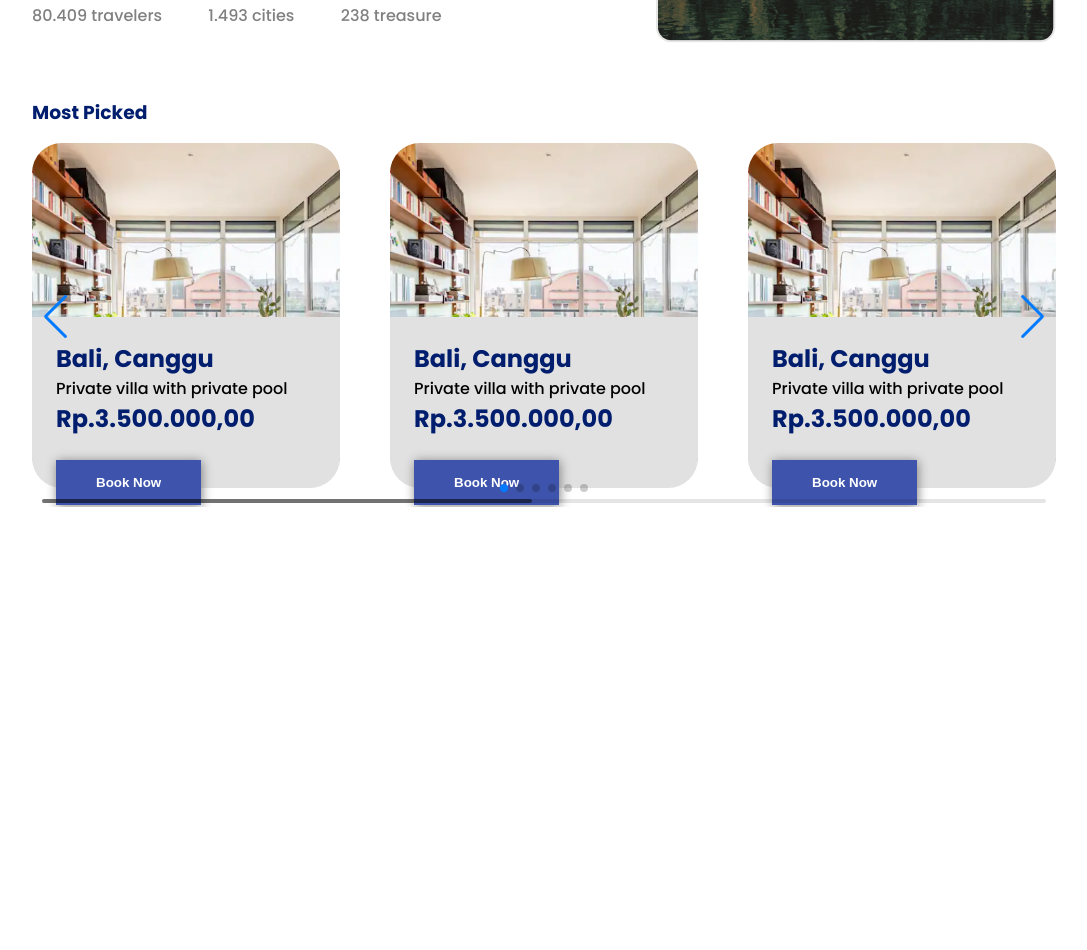
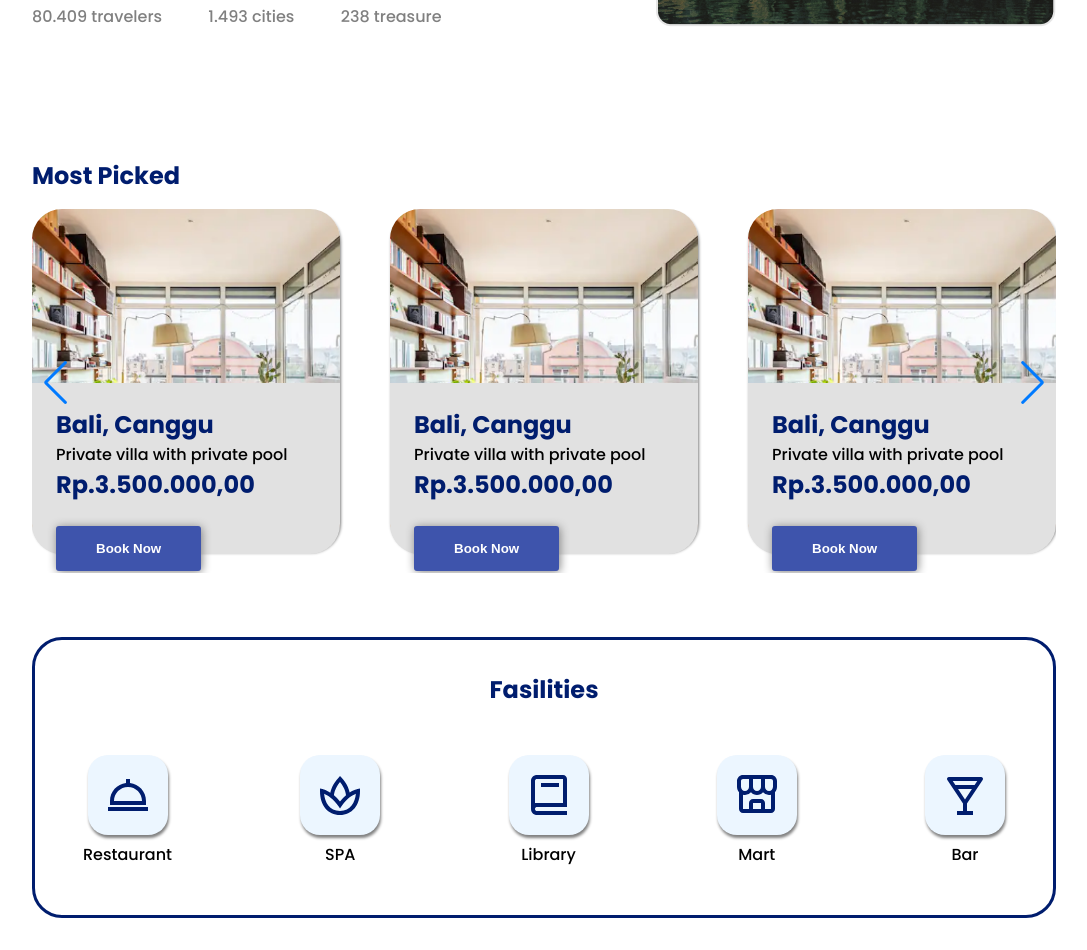
Before and after one commit to gungdikaebs/twice-dey, a React (Vite) app: page / in a window 1280 px wide. Shown: the part 500-1450 px from the top of the page, without its empty margins (96-1183 px from the left). Before the commit the page ends 1350 px from the top, so only its background shows below. Built offline with nearby package versions, Linux system fonts and the light colour scheme.

Commit message:
Section Fasilities

```diff
--- a/src/App.css
+++ b/src/App.css
@@ -20,8 +20,16 @@ body {
     padding: 15px 40px 15px 40px;
     margin: 1.5rem 0;
     border: none;
+    border-radius: 3px;
 
     box-shadow: 1px 1px 10px var(--desc-color);
     color: white;
     background-color: var(--button-color);
 }
+.button:hover {
+    color: rgb(185, 185, 185);
+    background-color: #253471;
+
+    box-shadow: 1px 1px 8px var(--desc-color);
+    transition: ease-in 0.1s;
+}
--- a/src/App.jsx
+++ b/src/App.jsx
@@ -2,6 +2,7 @@ import "./App.css";
 import Hero from "./component/Hero/Hero";
 import MostPicked from "./component/MostPicked/MostPicked";
 import Navbar from "./component/Navbar/Navbar";
+import Fasilities from "./component/Fasilities/Fasilities";
 
 function App() {
   return (
@@ -9,6 +10,7 @@ function App() {
       <Navbar />
       <Hero />
       <MostPicked/>
+      <Fasilities/>
     </>
   );
 }
--- /dev/null
+++ b/src/component/Fasilities/Fasilities.css
@@ -0,0 +1,46 @@
+.container-fasilities {
+    width: 80%;
+    padding: 2rem 0;
+    margin: auto;
+    overflow-x: hidden;
+  }
+  .container-fasilities .wrapper {
+    border: 3px solid var(--primary-color);
+    border-radius: 30px;
+  }
+
+  .container-fasilities .title {
+    color: var(--primary-color);
+    text-align: center;
+    margin: 2rem;
+  }
+
+
+  /* start style icons */
+  .container-fasilities .fasility-icons {
+    display: flex;
+    justify-content: space-between;
+    text-align: center;
+    margin: 2rem;
+  }
+  .container-fasilities .fasility-icons .icons {
+    margin: 0.5rem;
+    padding: 0.5rem;
+  }
+  .container-fasilities .fasility-icons .icon {
+    width: 5rem;
+    height: auto;
+    padding: 1rem;
+
+    box-shadow: 1px 3px 3px var(--desc-color);
+    border-radius: 20px;
+
+    color: var(--primary-color);
+    background-color: #ECF6FF;
+  }
+  .container-fasilities .fasility-icons .icon:hover {
+    transition: ease-in 0.1s;
+    color: white;
+    background-color: var(--primary-color);
+  }
+  /* end style icons */
--- /dev/null
+++ b/src/component/Fasilities/Fasilities.jsx
@@ -0,0 +1,40 @@
+import React from "react";
+import "./Fasilities.css";
+import { BiDish, BiSpa, BiBook, BiStoreAlt, BiDrink } from "react-icons/bi";
+
+
+const Fasilities = () => {
+    return (
+        <section className="fasilities">
+            <div className="container-fasilities">
+                <div className="wrapper">
+                    <h2 className="title">Fasilities</h2>
+                    <div className="fasility-icons">
+                        <div className="icons">
+                            <BiDish className="icon"/>
+                            <p className="desc">Restaurant</p>
+                        </div>
+                        <div className="icons">
+                            <BiSpa className="icon"/>
+                            <p className="desc">SPA</p>
+                        </div>
+                        <div className="icons">
+                            <BiBook className="icon"/>
+                            <p className="desc">Library</p>
+                        </div>
+                        <div className="icons">
+                            <BiStoreAlt className="icon"/>
+                            <p className="desc">Mart</p>
+                        </div>
+                        <div className="icons">
+                            <BiDrink className="icon"/>
+                            <p className="desc">Bar</p>
+                        </div>
+                    </div>
+                </div>
+            </div>
+        </section>
+    );
+};
+
+export default Fasilities;
--- a/src/component/Hero/Hero.css
+++ b/src/component/Hero/Hero.css
@@ -1,10 +1,7 @@
 .container-hero {
     width: 80%;
     display: flex;
-    /* justify-content: center; */
-    /* border: 1px solid; */
-    margin-top: 2rem;
-    padding-top: 3rem;
+    padding: 2rem 0;
     margin: auto;
 }
 
@@ -29,14 +26,13 @@
 }
 
 .container-hero .left .hero-icons {
-    margin-top: 3.5rem;
+    margin-top: 3rem;
     display: flex;
     justify-content: space-between;
-    /* align-items: center; */
+    height: auto;
 }
 
 .container-hero .left .hero-icons .desc {
-    /* max-width: 5rem; */
     width: 100%;
     text-align: center;
 }
--- a/src/component/Hero/Hero.jsx
+++ b/src/component/Hero/Hero.jsx
@@ -5,7 +5,7 @@ import hero_img from "../../assets/hero_img.png";
 
 const Hero = () => {
   return (
-    <section className="Hero">
+    <section className="hero">
       <div className="container-hero">
         <div className="left">
           <h1 className="title">Forget Busy Work, Start Next vacation</h1>
@@ -16,36 +16,15 @@ const Hero = () => {
           <button className="button">Show Me Now</button>
           <div className="hero-icons">
             <div className="icons">
-              <BiUserPin
-                className="icon"
-                style={{
-                  width: "100%",
-                  height: "40",
-                  color: "var(--primary-color)",
-                }}
-              />
+              <BiUserPin className="icon"/>
               <p className="desc">80.409 travelers</p>
             </div>
             <div className="icons">
-              <BiMap
-                className="icon"
-                style={{
-                  width: "100%",
-                  height: "40",
-                  color: "var(--primary-color)",
-                }}
-              />
+              <BiMap className="icon"/>
               <p className="desc">1.493 cities</p>
             </div>
             <div className="icons">
-              <BiCamera
-                className="icon"
-                style={{
-                  width: "100%",
-                  height: "40",
-                  color: "var(--primary-color)",
-                }}
-              />
+              <BiCamera className="icon"/>
               <p className="desc">238 treasure</p>
             </div>
           </div>
--- a/src/component/MostPicked/MostPicked.css
+++ b/src/component/MostPicked/MostPicked.css
@@ -1,13 +1,7 @@
 .container-mostpicked {
   width: 80%;
-  /* display: flex; */
-  /* justify-content: center; */
-  /* border: 10px solid; */
-  margin-top: 2rem;
-  padding-top: 3rem;
+  padding: 2rem 0;
   margin: auto;
-
-  height: 100vh;
 }
 
 .container-mostpicked .title,
@@ -20,6 +14,7 @@
   width: 100%;
   height: 100%;
   border-radius: 30px;
+  box-shadow: 1px 3px 3px var(--desc-color);
 }
 .container-mostpicked .mostpicked-images .container-description {
   position: absolute;
--- a/src/component/MostPicked/MostPicked.jsx
+++ b/src/component/MostPicked/MostPicked.jsx
@@ -6,19 +6,19 @@ import { Swiper, SwiperSlide } from "swiper/react";
 // Import Swiper styles
 import "swiper/css";
 import "swiper/css/navigation";
-import "swiper/css/pagination";
-import "swiper/css/scrollbar";
+// import "swiper/css/pagination";
+// import "swiper/css/scrollbar";
 
 // import required modules
-import { Navigation, Pagination, Scrollbar, A11y } from "swiper/modules";
+import { Navigation } from "swiper/modules";
 
 const MostPicked = () => {
   return (
     <section className="mostpicked">
       <div className="container-mostpicked">
-        <h3 className="title">Most Picked</h3>
+        <h2 className="title">Most Picked</h2>
         <Swiper
-          modules={[Navigation, Pagination, Scrollbar, A11y]}
+          modules={[Navigation]}
           spaceBetween={50}
           slidesPerView={3}
           navigation
--- a/src/constants/constants.jsx
+++ b/src/constants/constants.jsx
@@ -53,4 +53,4 @@ export const MostPickedData = [
     wishlist: "",
     id: 5,
 }
-]
+];
```
